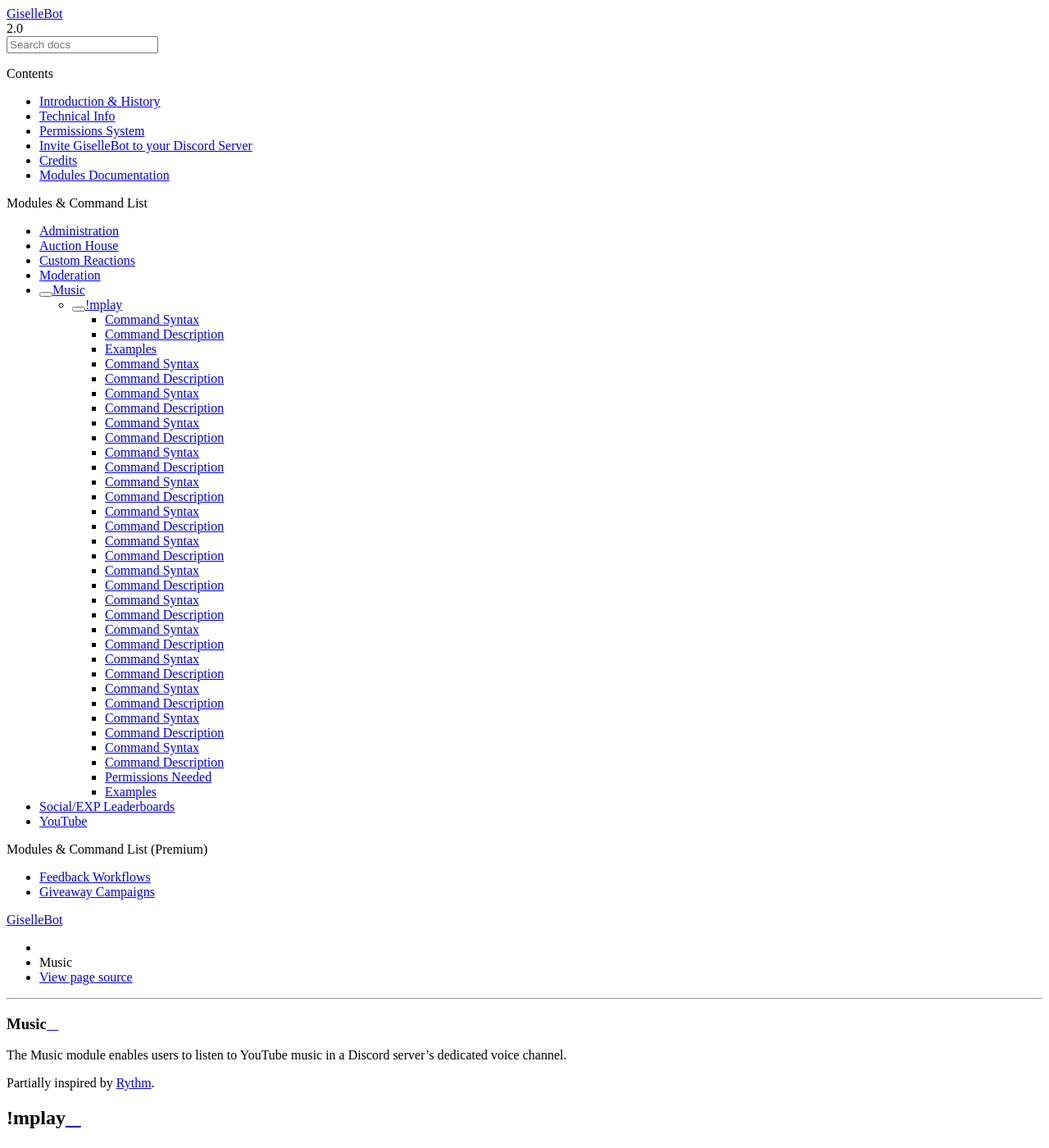
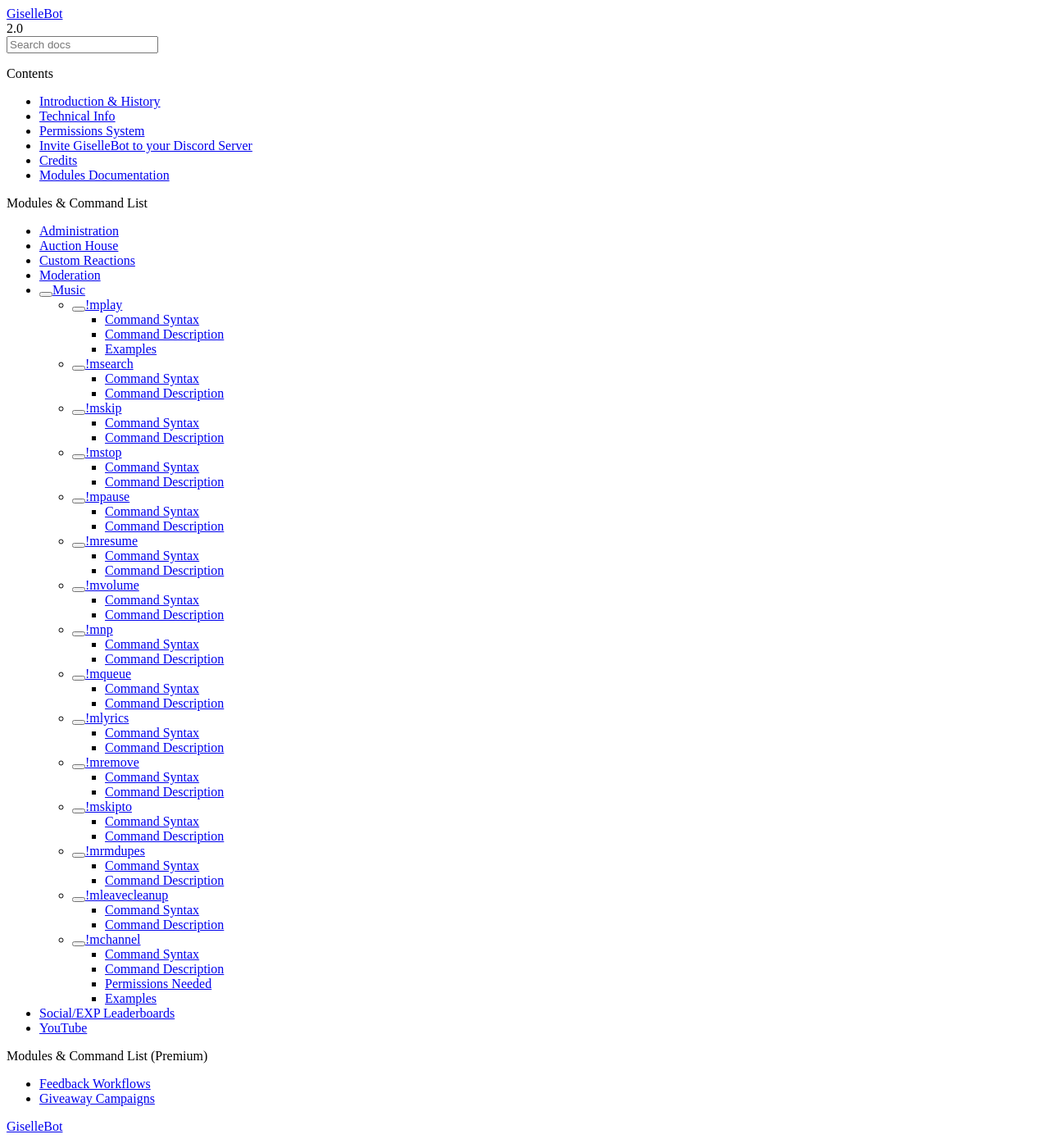
Before and after one commit to cycloptux/GiselleBot-Documentation, a Sphinx documentation site: the page built from docs/source/music.rst, in a window 1280 px wide and 1400 px high. Shown: the whole window at 82% size. Built offline with Sphinx 7.4.7 and the Read the Docs theme 2.0.0, drawn with Linux system fonts in a browser that asks for light colours; some of the changed text lies outside the part shown.

Commit message:
Fixed music docs.

```diff
--- a/docs/source/music.rst
+++ b/docs/source/music.rst
@@ -28,6 +28,9 @@
 
 ....
 
+|bot_prefix|\ msearch
+---------------------
+
 Command Syntax
 ^^^^^^^^^^^^^^
 .. parsed-literal::
@@ -39,6 +42,9 @@
 Searches a song with the given keyword and shows a selection of results to play.
 
 ....
+
+|bot_prefix|\ mskip
+-------------------
 
 Command Syntax
 ^^^^^^^^^^^^^^
@@ -54,6 +60,9 @@
 
 ....
 
+|bot_prefix|\ mstop
+-------------------
+
 Command Syntax
 ^^^^^^^^^^^^^^
 .. parsed-literal::
@@ -65,6 +74,9 @@
 Immediately stops the ongoing playlist.
 
 ....
+
+|bot_prefix|\ mpause
+--------------------
 
 Command Syntax
 ^^^^^^^^^^^^^^
@@ -78,6 +90,9 @@
 
 ....
 
+|bot_prefix|\ mresume
+---------------------
+
 Command Syntax
 ^^^^^^^^^^^^^^
 .. parsed-literal::
@@ -89,6 +104,9 @@
 Resumes paused music. **Only available in Patreon-enabled servers.**
 
 ....
+
+|bot_prefix|\ mvolume
+---------------------
 
 Command Syntax
 ^^^^^^^^^^^^^^
@@ -102,6 +120,9 @@
 
 ....
 
+|bot_prefix|\ mnp
+-----------------
+
 Command Syntax
 ^^^^^^^^^^^^^^
 .. parsed-literal::
@@ -113,6 +134,9 @@
 Shows what song the bot is currently playing.
 
 ....
+
+|bot_prefix|\ mqueue
+--------------------
 
 Command Syntax
 ^^^^^^^^^^^^^^
@@ -126,6 +150,9 @@
 
 ....
 
+|bot_prefix|\ mlyrics
+---------------------
+
 Command Syntax
 ^^^^^^^^^^^^^^
 .. parsed-literal::
@@ -137,6 +164,9 @@
 Gets the lyrics of the current playing song **or** looks for lyrics by song name or keyword. **Only available in Patreon-enabled servers.**
 
 ....
+
+|bot_prefix|\ mremove
+---------------------
 
 Command Syntax
 ^^^^^^^^^^^^^^
@@ -150,6 +180,9 @@
 
 ....
 
+|bot_prefix|\ mskipto
+---------------------
+
 Command Syntax
 ^^^^^^^^^^^^^^
 .. parsed-literal::
@@ -161,6 +194,9 @@
 Skips to a certain position in the queue.
 
 ....
+
+|bot_prefix|\ mrmdupes
+----------------------
 
 Command Syntax
 ^^^^^^^^^^^^^^
@@ -174,6 +210,9 @@
 
 ....
 
+|bot_prefix|\ mleavecleanup
+---------------------------
+
 Command Syntax
 ^^^^^^^^^^^^^^
 .. parsed-literal::
@@ -185,6 +224,9 @@
 Removes absent users' songs from the queue.
 
 ....
+
+|bot_prefix|\ mchannel
+----------------------
 
 Command Syntax
 ^^^^^^^^^^^^^^
```
